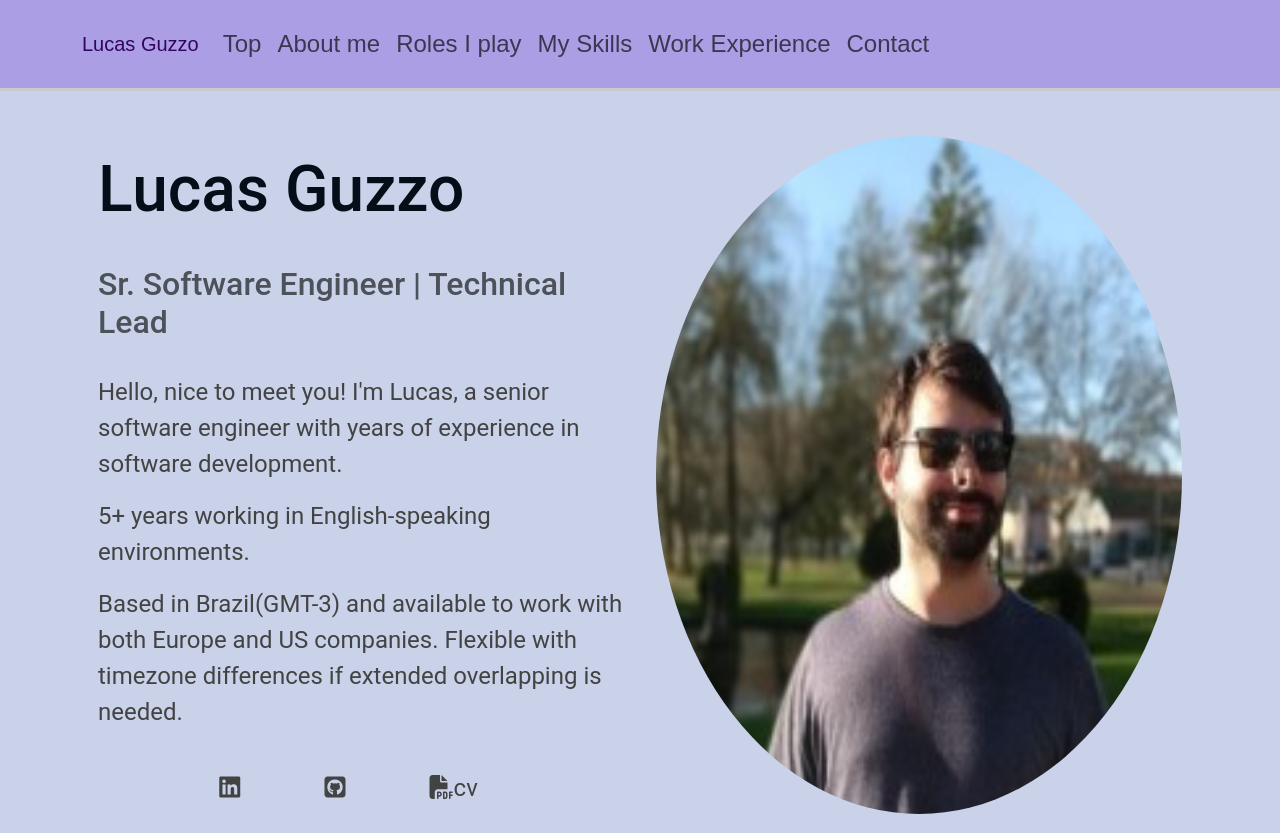
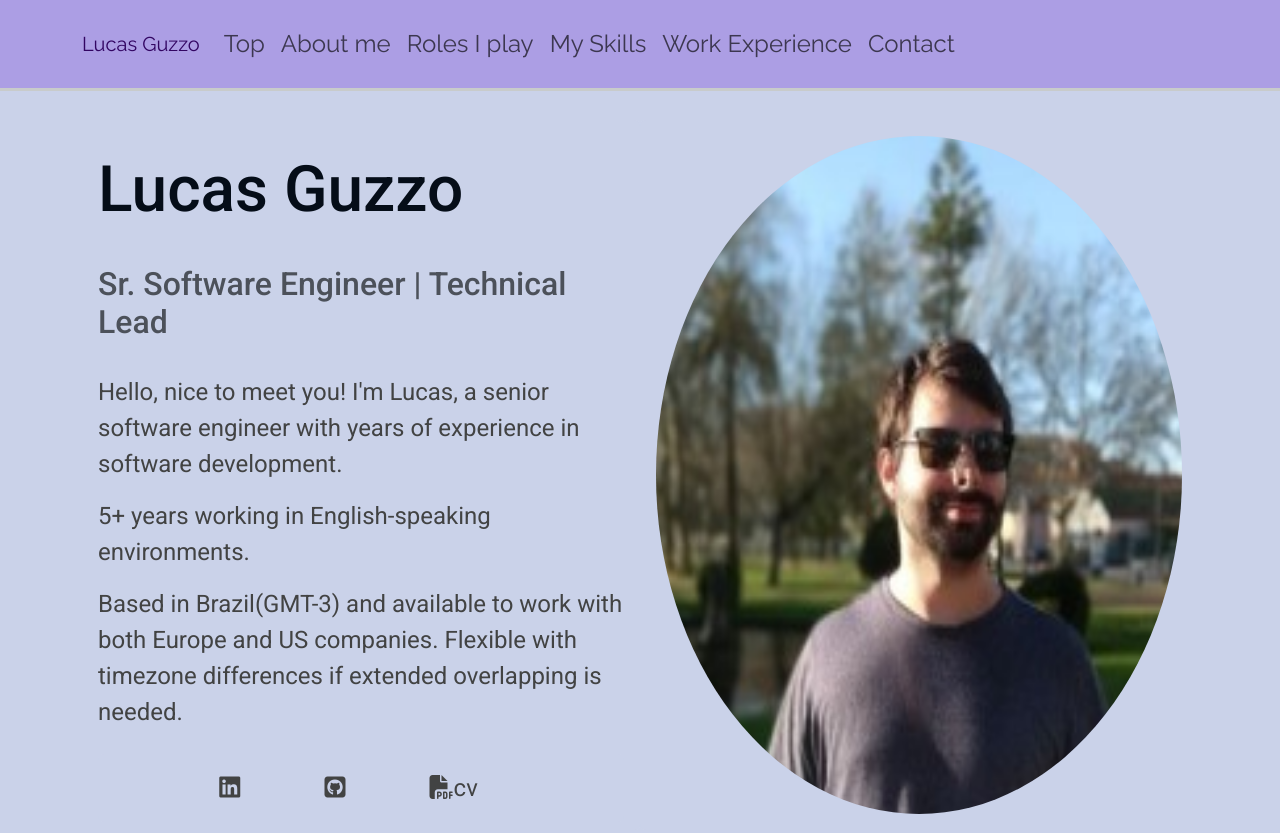
Before and after one commit to GuzzoLM/GuzzoLM.github.io, a plain HTML site: page index.html in a window 1280 px wide. Shown: the top 833 px of the page. Drawn offline with nearby package versions, Linux system fonts and the light colour scheme.

Commit message:
Add fonts

```diff
--- a/index.html
+++ b/index.html
@@ -6,7 +6,11 @@
     <title>Lucas Guzzo | Sr. Software Engineer</title>
     <link href="https://cdn.jsdelivr.net/npm/bootstrap@5.3.3/dist/css/bootstrap.min.css" rel="stylesheet" integrity="sha384-QWTKZyjpPEjISv5WaRU9OFeRpok6YctnYmDr5pNlyT2bRjXh0JMhjY6hW+ALEwIH" crossorigin="anonymous">
     <link rel="stylesheet" href="assets/css/style.css">
+    <link rel="preconnect" href="https://fonts.googleapis.com">
+    <link rel="preconnect" href="https://fonts.gstatic.com" crossorigin>
+    <link href="https://fonts.googleapis.com/css2?family=Poppins:ital,wght@0,100;0,200;0,300;0,400;0,500;0,600;0,700;0,800;0,900;1,100;1,200;1,300;1,400;1,500;1,600;1,700;1,800;1,900&family=Raleway:ital,wght@0,100..900;1,100..900&family=Roboto:ital,wght@0,100;0,300;0,400;0,500;0,700;0,900;1,100;1,300;1,400;1,500;1,700;1,900&display=swap" rel="stylesheet">
 </head>
+
 <body>
     <div class="container">
 
@@ -570,6 +574,7 @@
                 </div>
             </div>
         </div>
+
     </div>
 
     <footer class="text-center mt-4">
```
